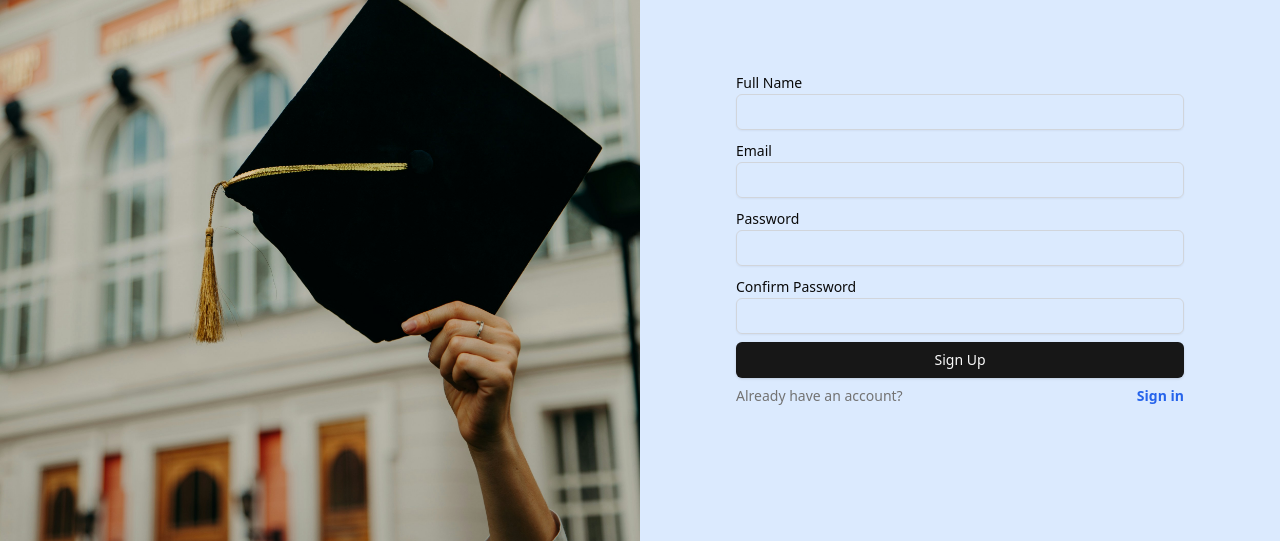
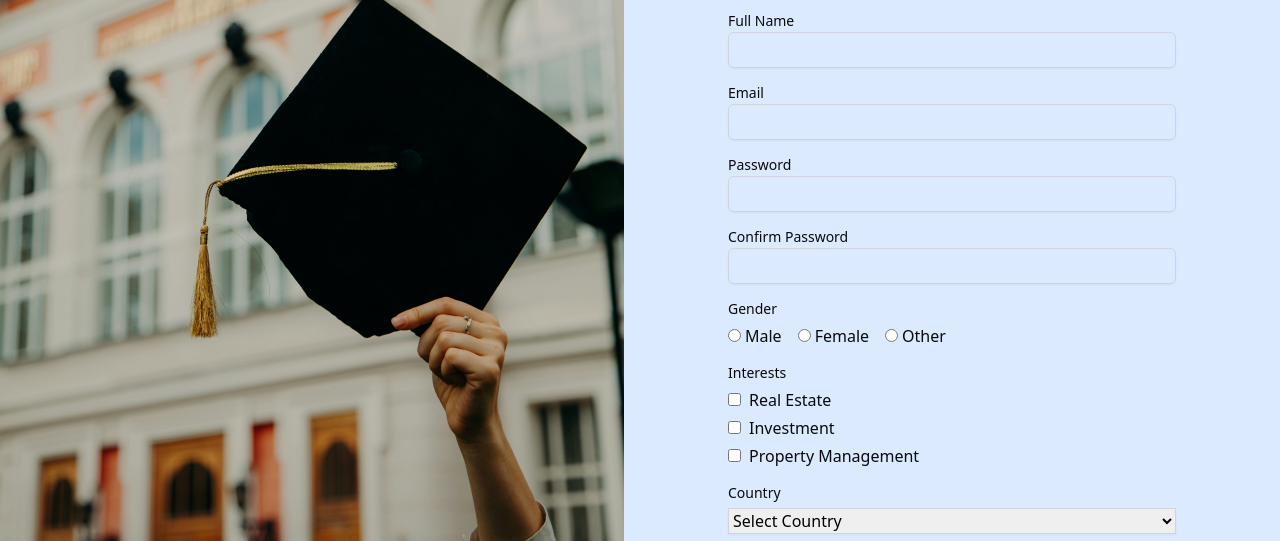
Before and after one commit to tushydan007/pwan_business_academy, a Next.js app: page /sign-up in a window 1280 px wide. Shown: the part 259-800 px from the top of the page. Built offline with nearby package versions, Linux system fonts and the light colour scheme.

Commit message:
Added multiple input fields on the sign-up form component

```diff
--- a/components/shared/SignUpForm.tsx
+++ b/components/shared/SignUpForm.tsx
@@ -21,6 +21,15 @@ const signupSchema = z
       .string()
       .min(6, { message: "Password must be at least 6 characters" }),
     confirmPassword: z.string(),
+    gender: z.enum(["Male", "Female", "Other"]),
+    interests: z
+      .array(z.string())
+      .min(1, { message: "Select at least one interest" }),
+    country: z.string().min(1, { message: "Please select your country" }),
+    accountType: z.enum(["Individual", "Business"]),
+    description: z
+      .string()
+      .min(10, { message: "Description should be at least 10 characters" }),
   })
   .refine((data) => data.password === data.confirmPassword, {
     message: "Passwords do not match",
@@ -40,11 +49,10 @@ const SignUpForm = () => {
 
   const onSubmit = (data: SignUpFormValues) => {
     console.log(data);
-    // Handle sign-up logic
   };
 
   return (
-    <div className="flex h-screen items-center justify-center bg-gray-100 overflow-y-hidden">
+    <div className="flex h-screen items-center justify-center bg-gray-100 overflow-hidden">
       {/* Left: Image */}
       <div className="relative hidden md:block flex-1 w-full h-full">
         <Image
@@ -58,7 +66,7 @@ const SignUpForm = () => {
       </div>
 
       {/* Right: Form */}
-      <div className="flex-1 bg-blue-100 shadow-lg h-screen flex flex-col text-white overflow-y-auto">
+      <div className="flex-1 bg-blue-100 shadow-lg h-screen flex flex-col text-white overflow-y-auto scrollbar-thin scrollbar-thumb-blue-600 scrollbar-track-blue-200 px-4">
         <Card className="flex flex-col border-none rounded-none shadow-none p-6 md:p-12 bg-transparent flex-grow">
           <div className="flex justify-center mb-0">
             <Image src={logo} alt="logo" width={150} height={100} />
@@ -75,7 +83,7 @@ const SignUpForm = () => {
           <CardContent className="flex-1 flex items-center justify-center">
             <form
               onSubmit={handleSubmit(onSubmit)}
-              className="w-full max-w-md space-y-2"
+              className="w-full max-w-md space-y-3"
             >
               {/* Full Name */}
               <div>
@@ -140,6 +148,124 @@ const SignUpForm = () => {
                 )}
               </div>
 
+              {/* Gender (Radio) */}
+              <div>
+                <Label>Gender</Label>
+                <div className="flex gap-4 mt-1">
+                  <label className="flex items-center gap-1">
+                    <input type="radio" value="Male" {...register("gender")} />
+                    Male
+                  </label>
+                  <label className="flex items-center gap-1">
+                    <input
+                      type="radio"
+                      value="Female"
+                      {...register("gender")}
+                    />
+                    Female
+                  </label>
+                  <label className="flex items-center gap-1">
+                    <input type="radio" value="Other" {...register("gender")} />
+                    Other
+                  </label>
+                </div>
+                {errors.gender && (
+                  <p className="text-sm text-red-600 mt-1">
+                    {errors.gender.message}
+                  </p>
+                )}
+              </div>
+
+              {/* Interests (Checkboxes) */}
+              <div>
+                <Label>Interests</Label>
+                <div className="flex flex-col gap-1 mt-1">
+                  <label className="flex items-center gap-2">
+                    <input
+                      type="checkbox"
+                      value="Real Estate"
+                      {...register("interests")}
+                    />
+                    Real Estate
+                  </label>
+                  <label className="flex items-center gap-2">
+                    <input
+                      type="checkbox"
+                      value="Investment"
+                      {...register("interests")}
+                    />
+                    Investment
+                  </label>
+                  <label className="flex items-center gap-2">
+                    <input
+                      type="checkbox"
+                      value="Property Management"
+                      {...register("interests")}
+                    />
+                    Property Management
+                  </label>
+                </div>
+                {errors.interests && (
+                  <p className="text-sm text-red-600 mt-1">
+                    {errors.interests.message}
+                  </p>
+                )}
+              </div>
+
+              {/* Country (Select) */}
+              <div>
+                <Label htmlFor="country">Country</Label>
+                <select
+                  id="country"
+                  {...register("country")}
+                  className="shadow-sm border border-gray-300 w-full mt-1 text-black"
+                >
+                  <option value="">Select Country</option>
+                  <option value="Nigeria">Nigeria</option>
+                  <option value="Canada">Canada</option>
+                  <option value="UK">United Kingdom</option>
+                </select>
+                {errors.country && (
+                  <p className="text-sm text-red-600 mt-1">
+                    {errors.country.message}
+                  </p>
+                )}
+              </div>
+
+              {/* Account Type (Select) */}
+              <div>
+                <Label htmlFor="accountType">Account Type</Label>
+                <select
+                  id="accountType"
+                  {...register("accountType")}
+                  className="shadow-sm border border-gray-300 w-full mt-1 text-black"
+                >
+                  <option value="">Select Type</option>
+                  <option value="Individual">Individual</option>
+                  <option value="Business">Business</option>
+                </select>
+                {errors.accountType && (
+                  <p className="text-sm text-red-600 mt-1">
+                    {errors.accountType.message}
+                  </p>
+                )}
+              </div>
+
+              {/* Description */}
+              <div>
+                <Label htmlFor="description">Tell us about yourself</Label>
+                <textarea
+                  id="description"
+                  {...register("description")}
+                  className="shadow-sm border border-gray-300 w-full h-24 text-black p-2"
+                />
+                {errors.description && (
+                  <p className="text-sm text-red-600 mt-1">
+                    {errors.description.message}
+                  </p>
+                )}
+              </div>
+
               <Button
                 type="submit"
                 className="w-full hover:bg-red-600 transition-colors"
```
